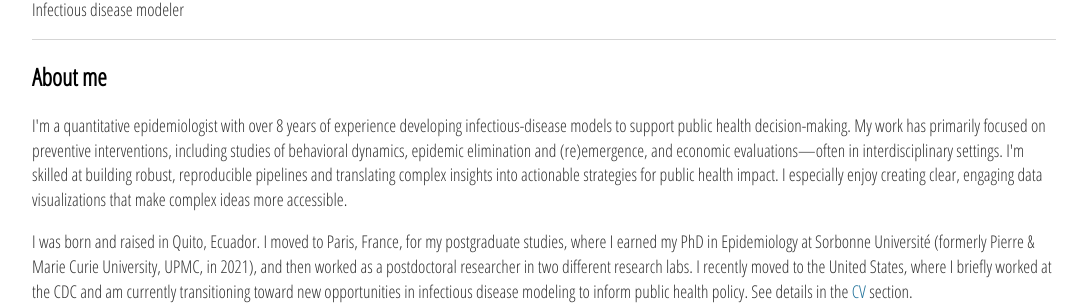
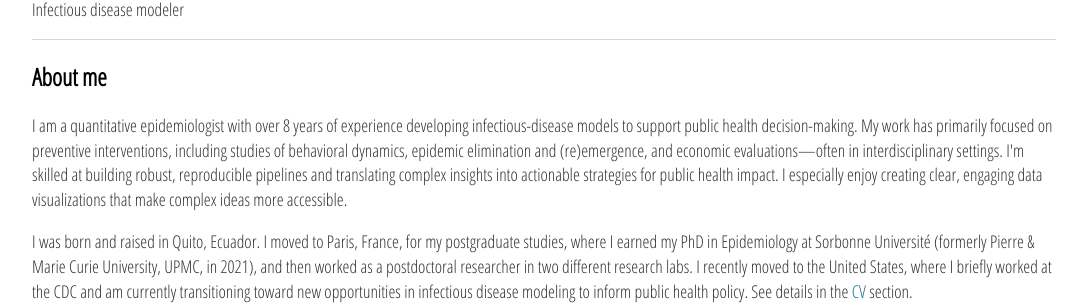
Before and after one commit to sjijon/sjijon.github.io, a Jekyll site: the page built from index.html, in a window 1280 px wide. Shown: the part 321-629 px from the top of the page, without its empty margins (96-1183 px from the left). Built offline with Jekyll 4.4.1, drawn with Linux system fonts in a browser that asks for light colours; nearby versions of some CDN libraries.

Commit message:
Small fixes

```diff
--- a/index.html
+++ b/index.html
@@ -15,7 +15,7 @@
 
 	<!-- <h3>Summary</h3> -->
 	<p>
-		I'm a quantitative epidemiologist with over 8 years of experience developing infectious-disease models to support public health decision-making. My work has primarily focused on preventive interventions, including studies of behavioral dynamics, epidemic elimination and (re)emergence, and economic evaluations&mdash;often in interdisciplinary settings. I'm skilled at building robust, reproducible pipelines and translating complex insights into actionable strategies for public health impact. I especially enjoy creating clear, engaging data visualizations that make complex ideas more accessible.
+		I am a quantitative epidemiologist with over 8 years of experience developing infectious-disease models to support public health decision-making. My work has primarily focused on preventive interventions, including studies of behavioral dynamics, epidemic elimination and (re)emergence, and economic evaluations&mdash;often in interdisciplinary settings. I'm skilled at building robust, reproducible pipelines and translating complex insights into actionable strategies for public health impact. I especially enjoy creating clear, engaging data visualizations that make complex ideas more accessible.
 	</p>
 
 	<p>
--- a/research.html
+++ b/research.html
@@ -22,7 +22,7 @@
 	<!-- iEES -->
 	<div class="row">
 		<p>
-			<strong>Estimating the date of emergence of epidemic outbreaks, using early case data</strong>
+			<strong>Fig. Estimating the date of emergence of epidemic outbreaks, using early case data</strong>
 		<br>
 			<a href="https://doi.org/10.1371/journal.pcbi.1011934" target="_blank">Paper</a> (2024) |
 			<!-- <a href="https://www.medrxiv.org/content/10.1101/2023.01.09.23284284v2" target="_blank">Preprint</a> |
@@ -54,7 +54,7 @@
 	<!-- Cnam -->
 	<div class="row">
 		<p>
-			<strong>SARS-CoV-2 infection risk among healthcare workers in quarantine-hospitals</strong>
+			<strong>Fig. SARS-CoV-2 infection risk among healthcare workers in quarantine-hospitals</strong>
 			<br>
 			<a href="https://doi.org/10.1038/s41598-022-23428-x" target="_blank">Paper</a> (2022) |
 			<a href="https://github.com/sjijon/SARS-CoV-2_QuarantineHospitals" target="_blank">Code</a> (R)
@@ -84,7 +84,7 @@
 	<!-- PhD -->
 	<div class="row">
 		<p>
-			<strong>HIV elimination under voluntary PrEP adoption</strong>
+			<strong>Fig. HIV elimination under voluntary PrEP adoption</strong>
 			<br>
 			<a href="https://doi.org/10.1016/j.vaccine.2017.08.040" target="_blank">Paper</a> (2021) |
 			<a href="/contact.html" target="_blank">Code</a> (Matlab)
```
